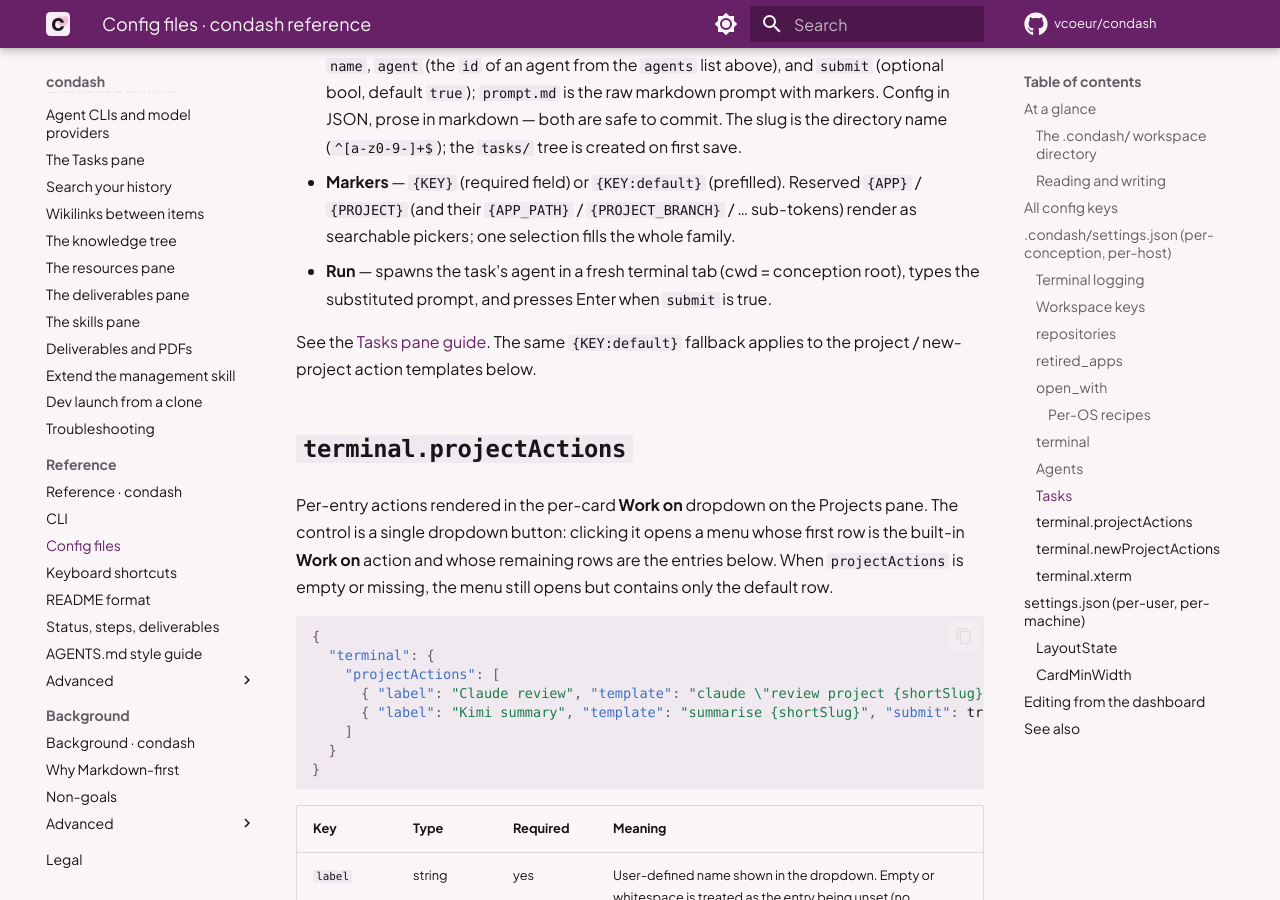
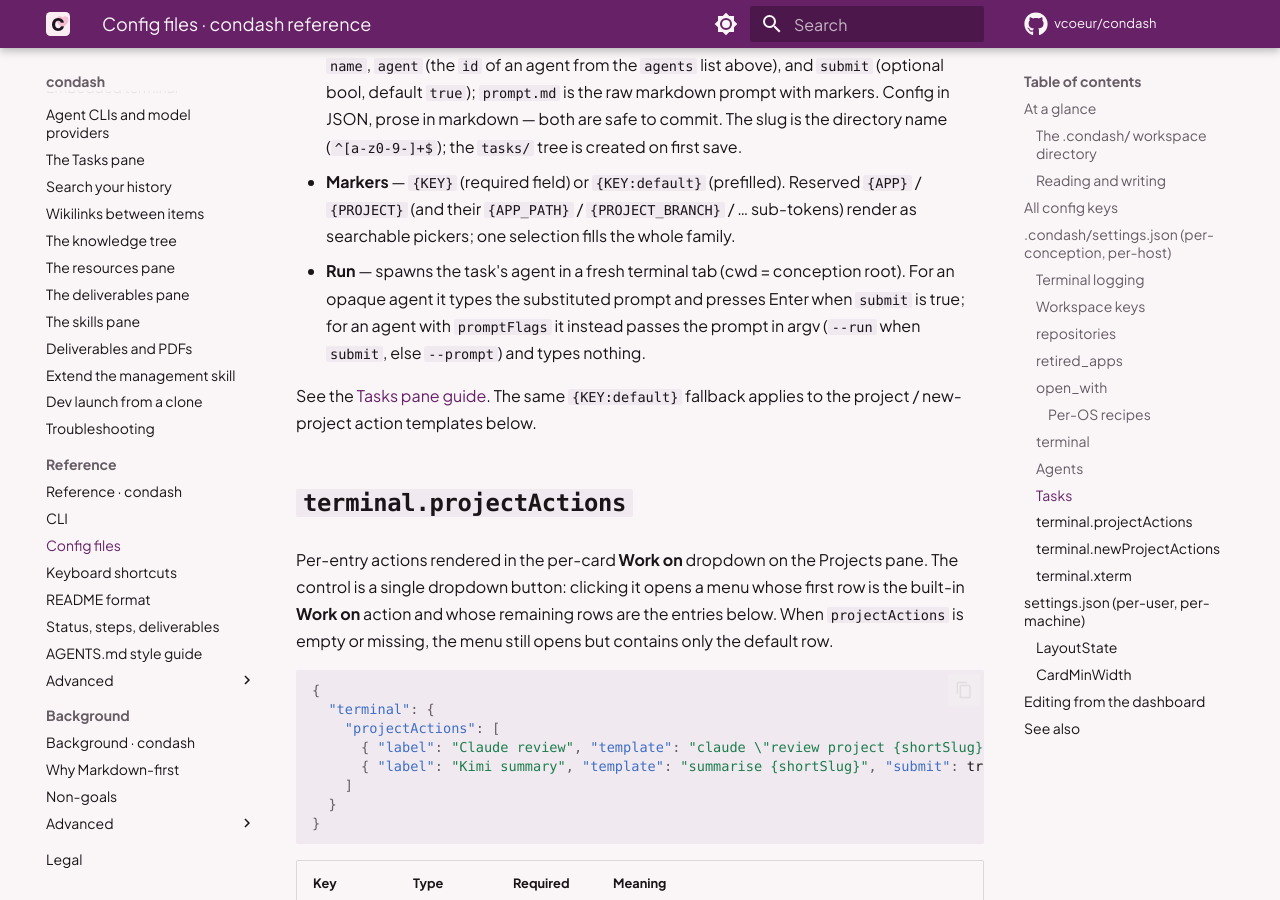
Before and after one commit to vcoeur/condash, an MkDocs documentation site: the page built from docs/reference/config.md, in a window 1280 px wide and 900 px high, scrolled down 13280 px. Built offline with MkDocs 1.6.1 and Material for MkDocs 9.7.7, drawn with Linux system fonts in a browser that asks for light colours; comment, search, counter and statistics services are not loaded.

Commit message:
Document agent promptFlags in config + tasks-pane docs
Follow-up to v4.10.0: the reference config Agents section and the Tasks-pane guide now describe promptFlags and the --run/--prompt argv path. Docs-only.

```diff
--- a/docs/reference/config.md
+++ b/docs/reference/config.md
@@ -263,7 +263,7 @@ condash builds **no** provider environment and stores **no** secrets — model/p
 
 - **Definition** — `<conception>/tasks/<slug>/`, one directory per task. `task.json` carries `name`, `agent` (the `id` of an agent from the `agents` list above), and `submit` (optional bool, default `true`); `prompt.md` is the raw markdown prompt with markers. Config in JSON, prose in markdown — both are safe to commit. The slug is the directory name (`^[a-z0-9-]+$`); the `tasks/` tree is created on first save.
 - **Markers** — `{KEY}` (required field) or `{KEY:default}` (prefilled). Reserved `{APP}` / `{PROJECT}` (and their `{APP_PATH}` / `{PROJECT_BRANCH}` / … sub-tokens) render as searchable pickers; one selection fills the whole family.
-- **Run** — spawns the task's agent in a fresh terminal tab (cwd = conception root), types the substituted prompt, and presses Enter when `submit` is true.
+- **Run** — spawns the task's agent in a fresh terminal tab (cwd = conception root). For an opaque agent it types the substituted prompt and presses Enter when `submit` is true; for an agent with `promptFlags` it instead passes the prompt in argv (`--run` when `submit`, else `--prompt`) and types nothing.
 
 See the [Tasks pane guide](../guides/tasks-pane.md). The same `{KEY:default}` fallback applies to the project / new-project action templates below.
 
```
